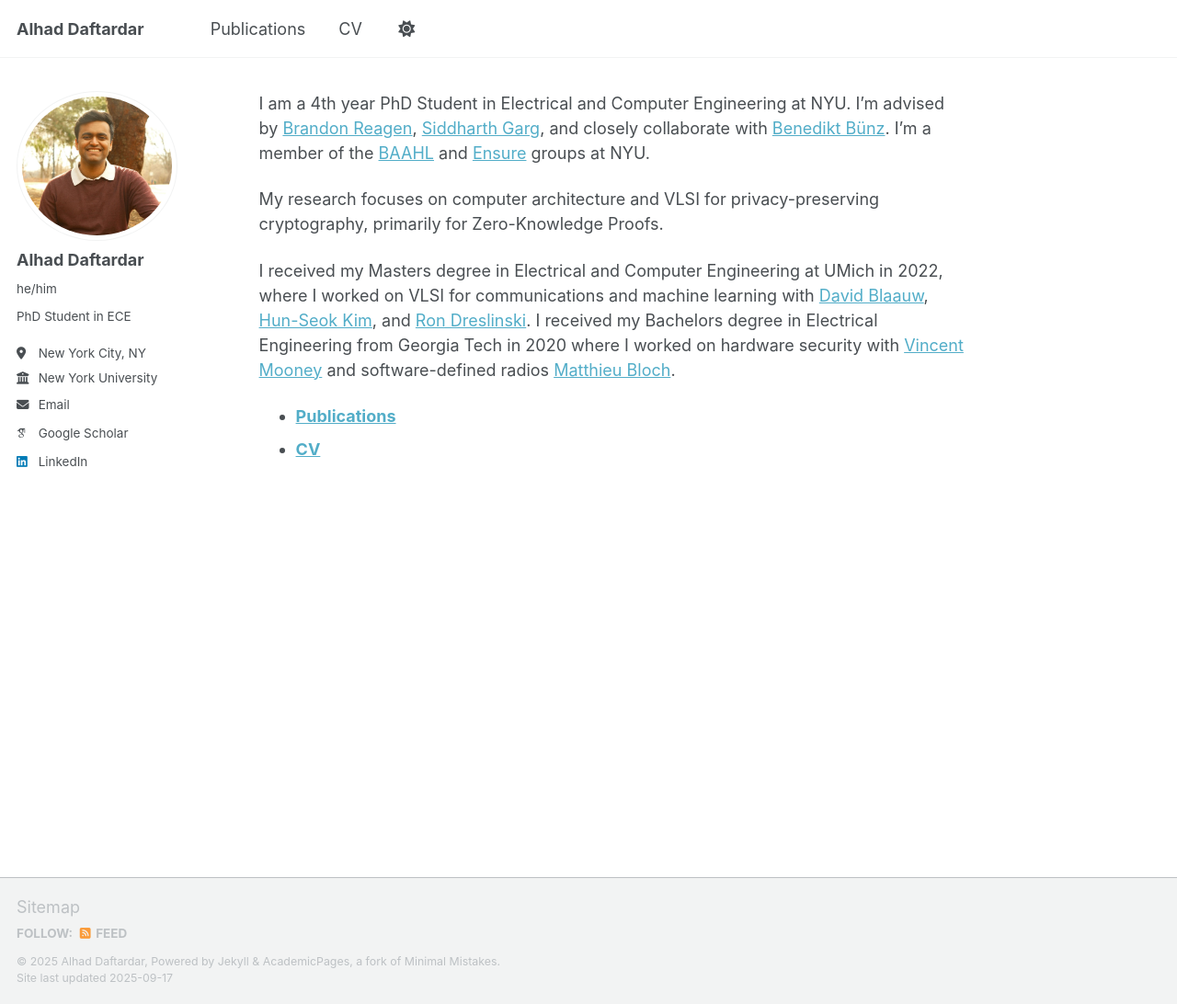
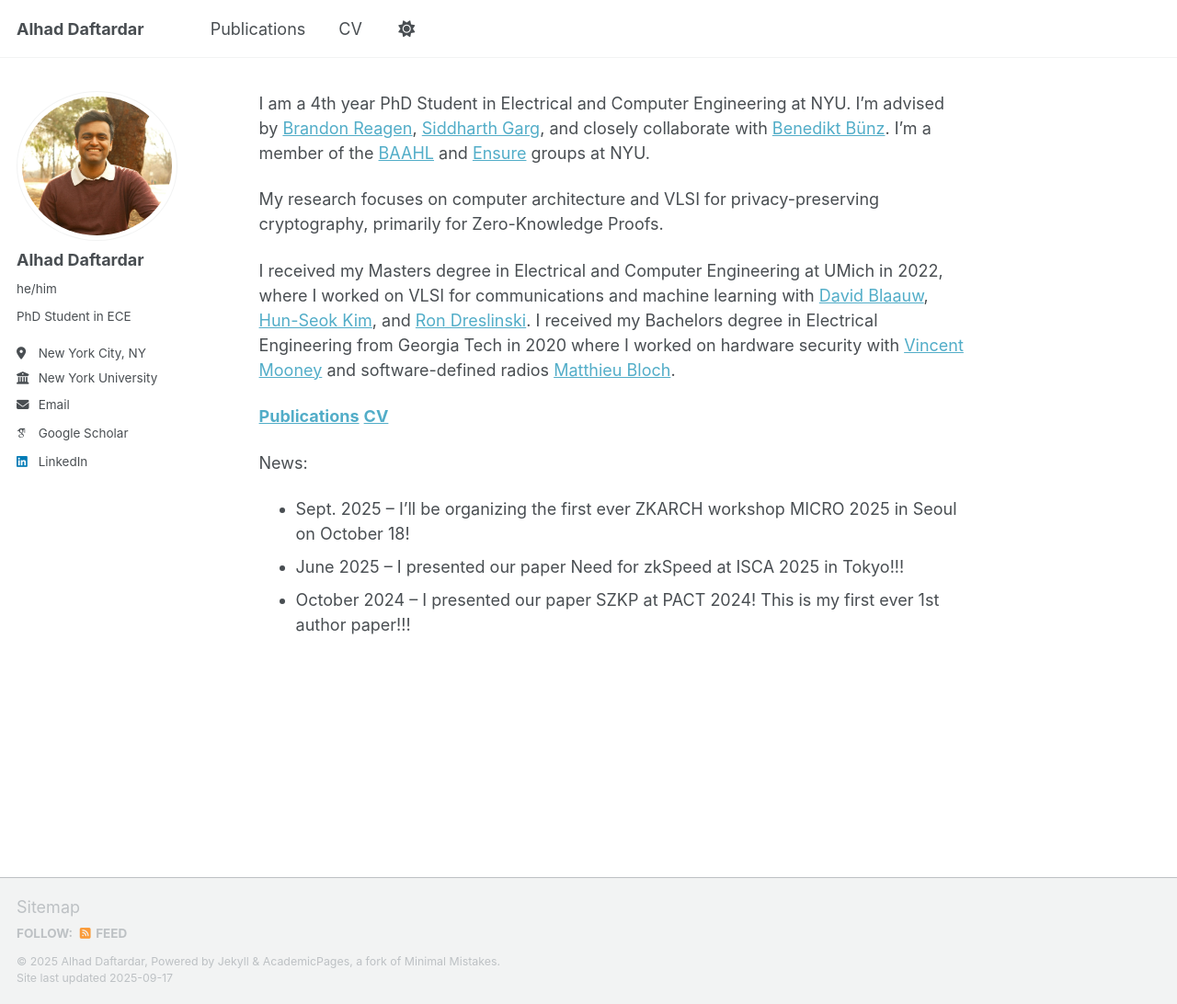
Before and after one commit to adaftardar/adaftardar.github.io, a Jekyll site: the page built from _pages/about.md, in a window 1280 px wide and 1092 px high. Shown: the whole window at 92% size. Built offline with Jekyll 4.4.1, drawn with Linux system fonts in a browser that asks for light colours; some web fonts are replaced; a script that is not in the unit is left out.

Commit message:
removed github link and added news to about page

```diff
--- a/_config.yml
+++ b/_config.yml
@@ -48,7 +48,6 @@ author:
   bitbucket        : # Username - Update with your username on the site
   codepen          : # Username
   dribbble         : # Username
-  github           : # Username
   kaggle           : # Username
   stackoverflow    : # User number or user number and name (i.e., use "1" or "1/jeff-atwood")
 
--- a/_pages/about.md
+++ b/_pages/about.md
@@ -13,5 +13,11 @@ My research focuses on computer architecture and VLSI for privacy-preserving cry
 
 I received my Masters degree in Electrical and Computer Engineering at UMich in 2022, where I worked on VLSI for communications and machine learning with [David Blaauw](https://blaauw.engin.umich.edu/), [Hun-Seok Kim](https://kim.engin.umich.edu/), and [Ron Dreslinski](https://web.eecs.umich.edu/~rdreslin/). I received my Bachelors degree in Electrical Engineering from Georgia Tech in 2020 where I worked on hardware security with [Vincent Mooney](https://mooney.gatech.edu/) and software-defined radios [Matthieu Bloch](https://bloch.ece.gatech.edu/).
 
-- **[Publications](/publications/)**
-- **[CV](/cv/)**
+**[Publications](/publications/)**
+**[CV](/cv/)**
+
+News:
+
+- Sept. 2025 -- I'll be organizing the first ever ZKARCH workshop MICRO 2025 in Seoul on October 18!
+- June 2025 -- I presented our paper Need for zkSpeed at ISCA 2025 in Tokyo!!!
+- October 2024 -- I presented our paper SZKP at PACT 2024! This is my first ever 1st author paper!!!
```
